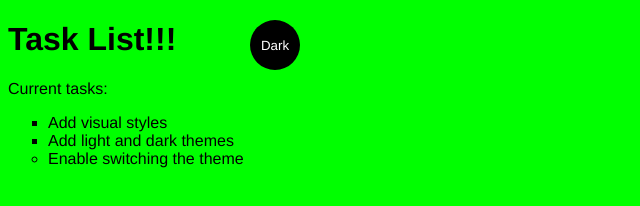
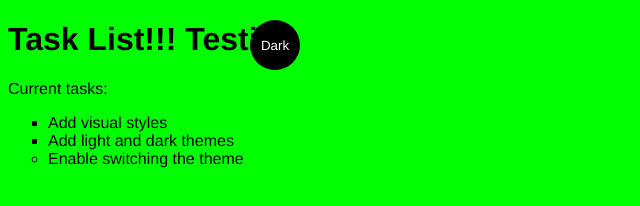
Before and after one commit to jordanrogus/Basic-Webpage, a plain HTML site: page index.html in a window 1280 px wide. Shown: the whole page, without its empty margins (0-640 px from the left). Drawn offline with Linux system fonts and the light colour scheme.

Commit message:
Main Commit

```diff
--- a/index.html
+++ b/index.html
@@ -8,7 +8,7 @@
 </head>
 
 <body class="light-theme">
-    <h1>Task List!!!</h1>
+    <h1>Task List!!! Testing</h1>
     <p id="msg">Current tasks:</p>
     <ul>
         <li class="list">Add visual styles</li>
```
